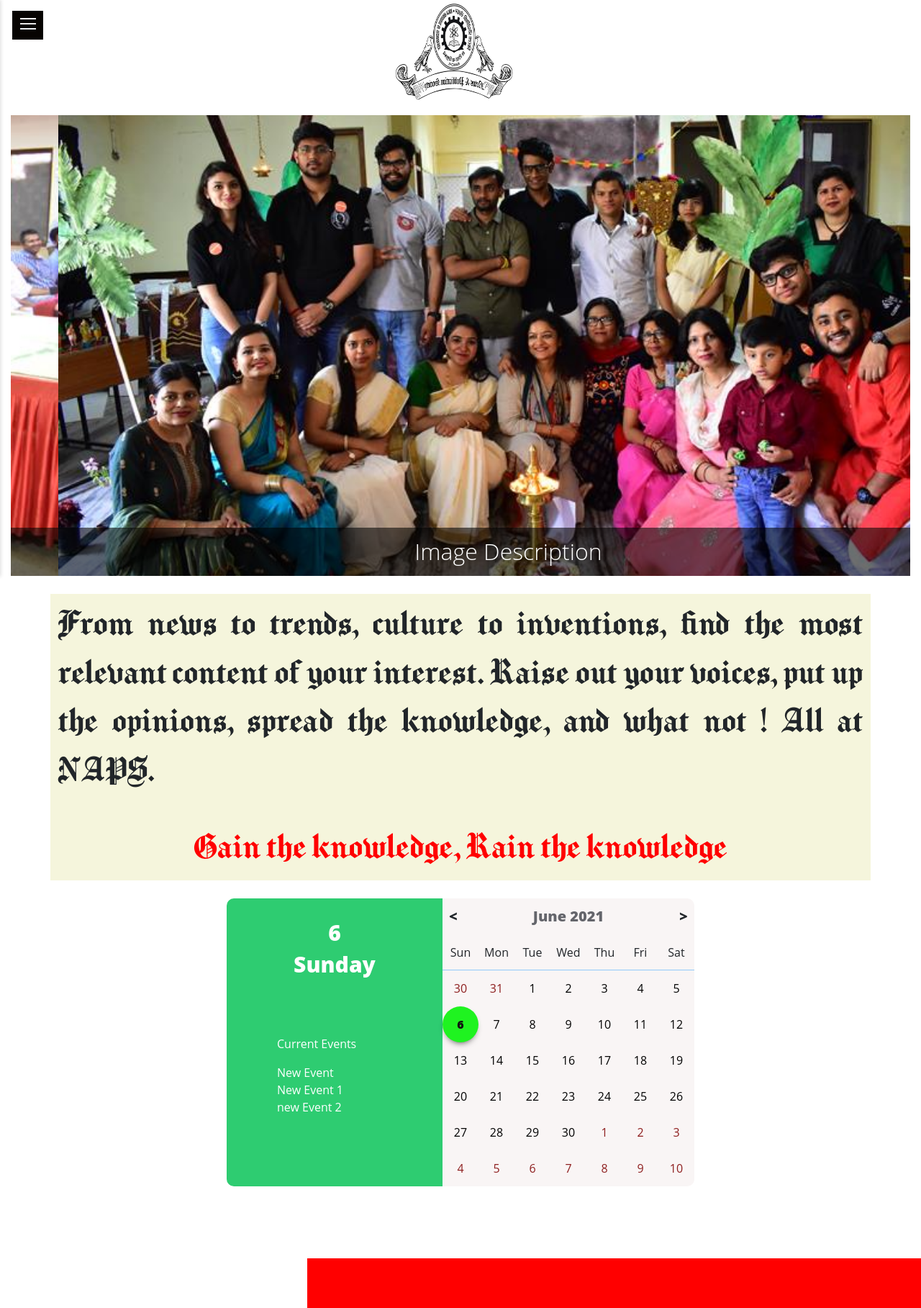
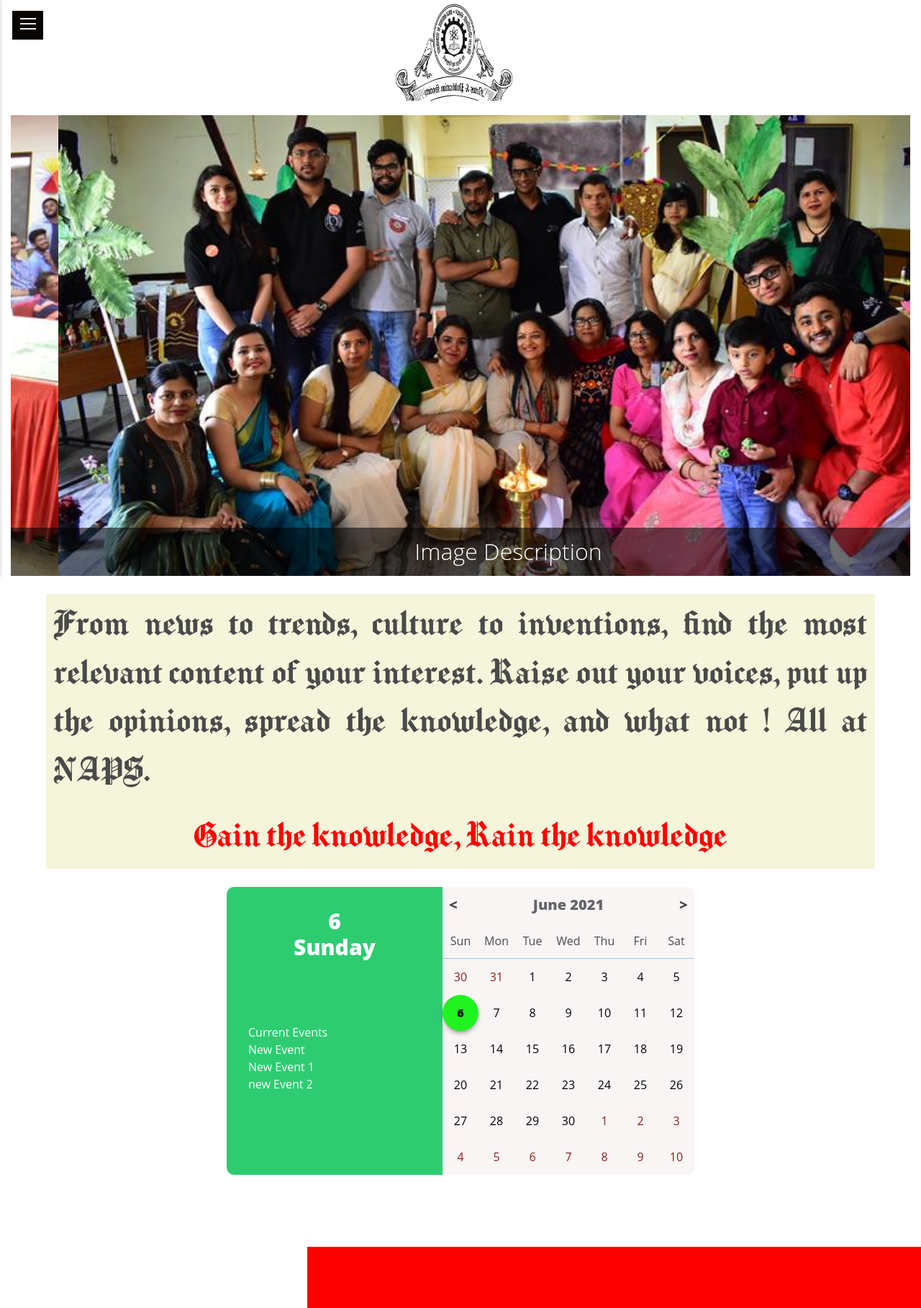
Before and after one commit to RishabhKumarChaudhary/N.A.P.S, a PHP site: page /Home.php in a window 1280 px wide; the page is wider, and only the part inside the window is pictured. Shown: the top 1817 px of that part at 72% size. Run offline with PHP 8.4, Linux system fonts and the light colour scheme; some web fonts are replaced.

Commit message:
Bulma CSS import
Signed-off-by: RishabhKumarChaudhary <iamrishabhchaudhary2808@gmail.com>

```diff
--- a/Assets/css/main.css
+++ b/Assets/css/main.css
@@ -1,3 +1,4 @@
+@import "https://cdn.jsdelivr.net/npm/bulma@0.9.2/css/bulma.min.css";
 
 @font-face {
     font-family: BsR;
--- a/Home.php
+++ b/Home.php
@@ -14,7 +14,7 @@
     <!--Image Slider-->
 </section>
 <section id="site-content" style="padding-top:20px !important;" >
-<div class="container" style=";height:auto;margin-bottom:25px;max-width:100vw">
+<div class="container" style="height:auto;margin-bottom:25px;max-width:100vw">
 
 <div id="captioned-gallery">
 	<figure class="slider">
```
